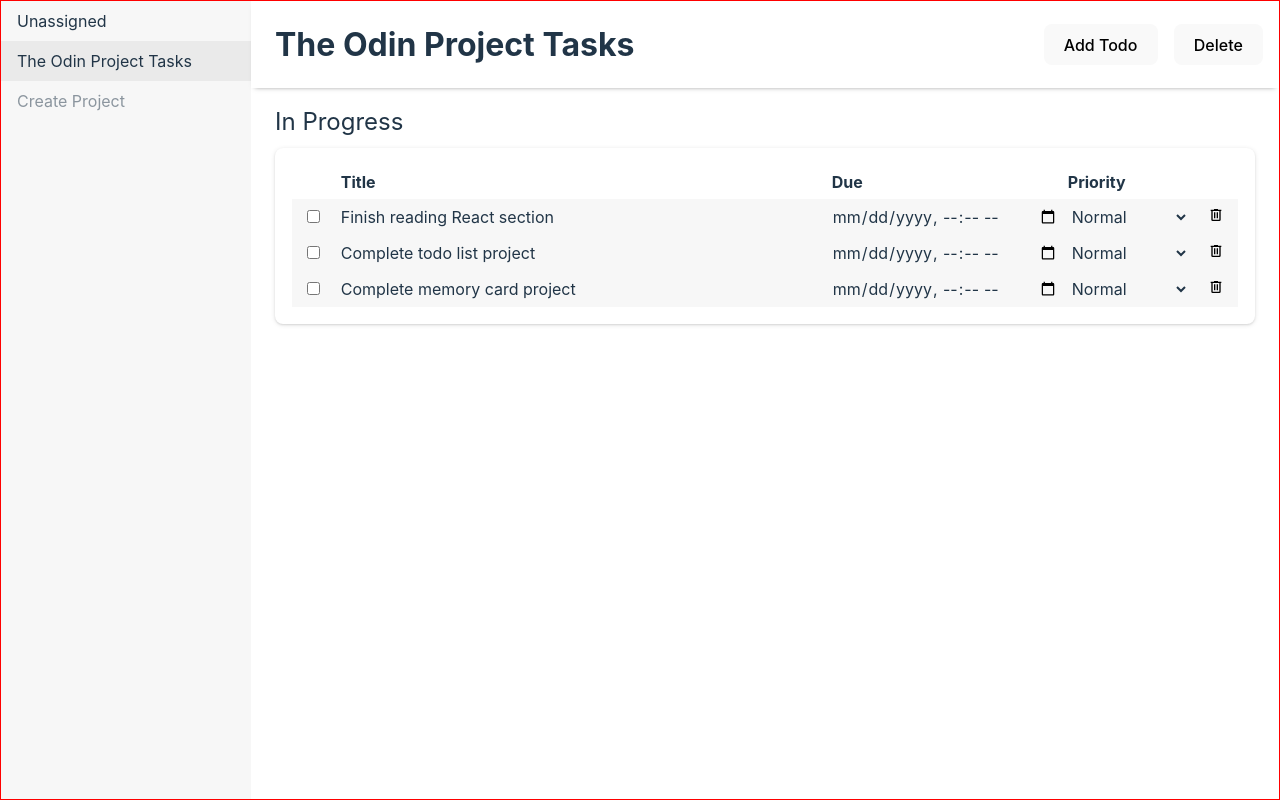
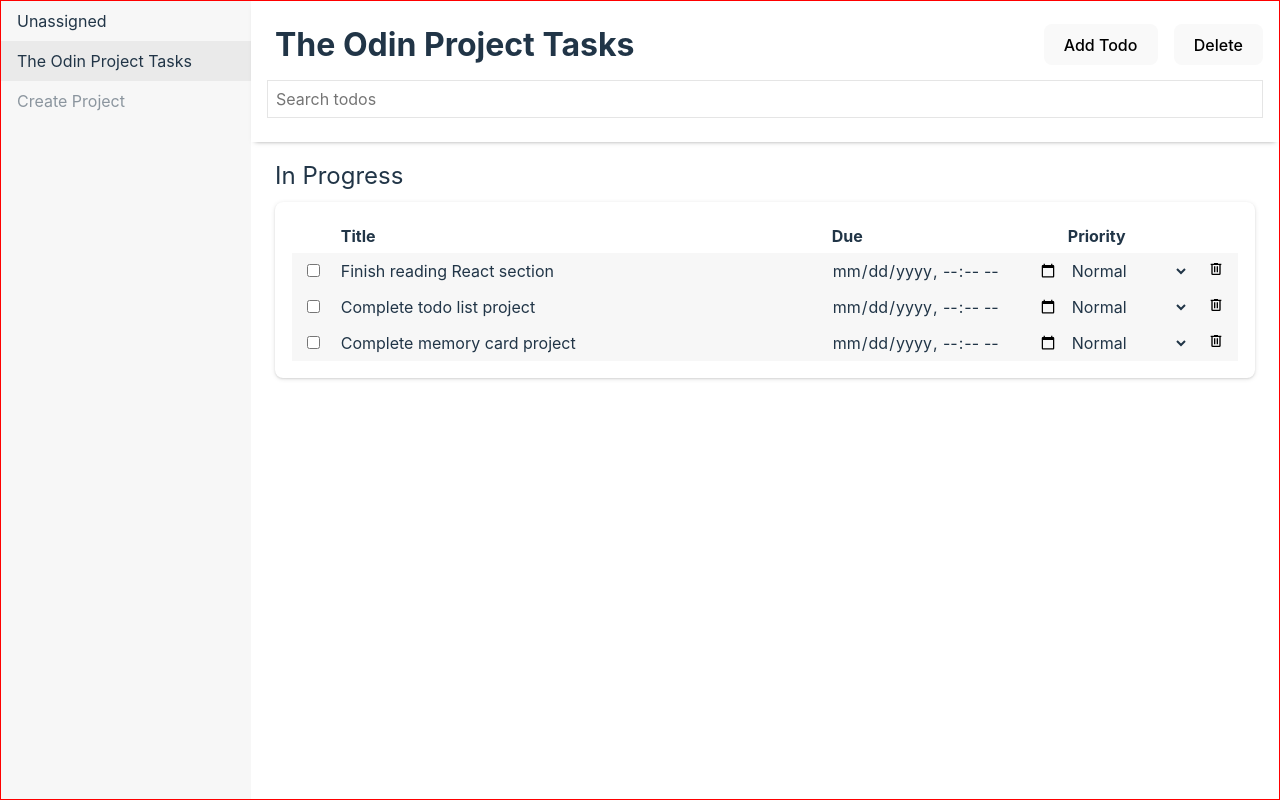
Before and after one commit to pricebenjamin/top-projects, a React (Vite) app in the folder 011-todo-list/: page / in a window 1280 px wide. Built offline with nearby package versions, Linux system fonts and the light colour scheme; the HTML template or start-up script is replaced by a standard one.

Commit message:
Allow user to search todos

```diff
--- a/011-todo-list/src/App/App.tsx
+++ b/011-todo-list/src/App/App.tsx
@@ -36,6 +36,7 @@ function App() {
   );
   const [projects, setProjects] = useState(initState.projects);
   const [todos, setTodos] = useState(initState.todos);
+  const [searchText, setSearchText] = useState("");
 
   useEffect(() => {
     saveApplicationState({ activeProjectId, projects, todos });
@@ -45,11 +46,18 @@ function App() {
   const activeTodo = todos.find(
     (todo) => todo.id === activeProject?.activeTodoId
   );
+
   const finishedTodos: Todo[] = [];
   const unfinishedTodos: Todo[] = [];
 
   todos.forEach((todo) => {
     if (todo.projectId !== activeProjectId) return;
+
+    const search = searchText.toLowerCase();
+    const matchesTitle = todo.title.toLowerCase().includes(search);
+
+    if (!matchesTitle) return;
+
     todo.finished ? finishedTodos.push(todo) : unfinishedTodos.push(todo);
   });
 
@@ -90,6 +98,7 @@ function App() {
         {activeProject && (
           <Header
             project={activeProject}
+            searchText={searchText}
             onProjectDelete={(id: string) => {
               const idx = projects.findIndex((project) => project.id === id);
               const before = projects[idx - 1];
@@ -113,6 +122,7 @@ function App() {
               setTodos([...todos, newTodo]);
               updateProjectActiveTodo(newTodo.id);
             }}
+            onSearchTextChange={setSearchText}
           />
         )}{" "}
         <TodoList
--- a/011-todo-list/src/App/Components/Header/Header.css
+++ b/011-todo-list/src/App/Components/Header/Header.css
@@ -4,9 +4,6 @@ header > * {
 }
 
 header.header {
-  display: flex;
-  align-items: center;
-  gap: 2rem;
   background-color: var(--background-color);
   padding: 1rem;
   position: sticky;
@@ -14,22 +11,38 @@ header.header {
   z-index: 1;
 }
 
+header .header-row {
+  display: flex;
+  align-items: center;
+  gap: 2rem;
+  margin-bottom: 0.5rem;
+}
+
 header .active-project {
   font-size: 2rem;
   flex: 1 0;
 }
 
+header .search-bar,
 header .active-project input[type="text"] {
   font: inherit;
   background-color: transparent;
   color: inherit;
   appearance: none;
-  border: none;
   width: 100%;
   line-height: normal;
   padding: 8px;
 }
 
+header .search-bar {
+  border: 1px solid rgba(255, 255, 255, 0.1);
+}
+
+header .active-project input[type="text"] {
+  border: none;
+}
+
+header .search-bar:focus,
 header .active-project input[type="text"]:focus {
   outline: none;
 }
@@ -52,4 +65,8 @@ header nav {
   header.header {
     box-shadow: 0 3px 5px -4px rgba(0, 0, 0, 0.5);
   }
+
+  header .search-bar {
+    border: 1px solid rgba(0, 0, 0, 0.1);
+  }
 }
--- a/011-todo-list/src/App/Components/Header/Header.tsx
+++ b/011-todo-list/src/App/Components/Header/Header.tsx
@@ -5,22 +5,27 @@ import "./Header.css";
 
 interface HeaderProps {
   project: Project;
+  searchText: string;
   onProjectDelete: (id: string) => void;
   onProjectTitleChange: (id: string, title: string) => void;
   onTodoCreate: (projectId: string) => void;
+  onSearchTextChange: (text: string) => void;
 }
 
 export function Header({
   project,
+  searchText,
   onProjectDelete,
   onProjectTitleChange,
   onTodoCreate,
+  onSearchTextChange,
 }: HeaderProps) {
   const [showDeleteConfirmation, setShowDeleteConfirmation] = useState(false);
 
   return (
     <>
       <header className="header">
+        <div className="header-row">
           <h1 className="active-project">
             <input
               type="text"
@@ -36,6 +41,16 @@ export function Header({
               Delete
             </button>
           </nav>
+        </div>
+        <div className="header-row">
+          <input
+            className="search-bar"
+            type="text"
+            value={searchText}
+            onChange={(event) => onSearchTextChange(event?.target.value)}
+            placeholder="Search todos"
+          />
+        </div>
       </header>
       <ConfirmationModal
         show={showDeleteConfirmation}
```
Lines whose indentation alone changed are shown as unchanged.
